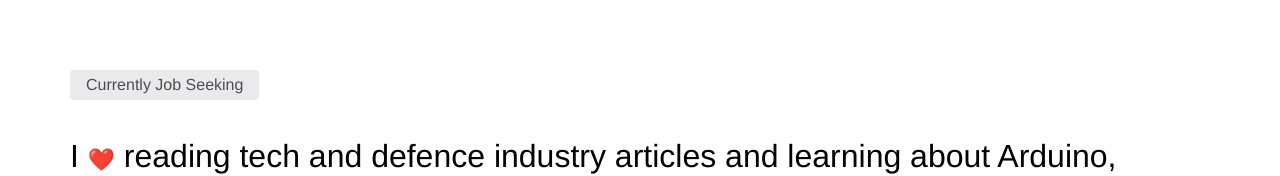
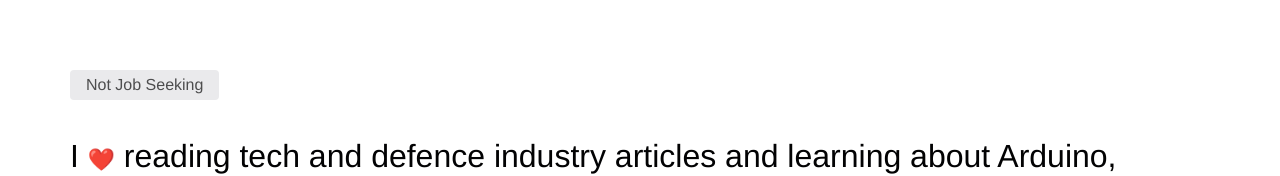
Before and after one commit to omerwwazap/omerwwazap.github.io, a plain HTML site: page index.html in a window 1280 px wide. Shown: the part 320-496 px from the top of the page. Drawn offline with Linux system fonts and the light colour scheme.

Commit message:
Update index.html

```diff
--- a/index.html
+++ b/index.html
@@ -96,7 +96,7 @@
             </nav>
         </header>
         <section>
-            <span class="tag">Currently Job Seeking</span>
+            <span class="tag">Not Job Seeking</span>
             <blockquote>
                 <p>I <span class="emoji">❤️</span> reading tech and defence industry articles and learning about Arduino, Raspberry Pi like electronics. Oh and I just started solving OSINT Geolocation Challenges, you can check them out on my <a target="_blank"
                         href="https://medium.com/@leventd" rel="noreferrer noopener nofollow">Medium</a></p>
```
